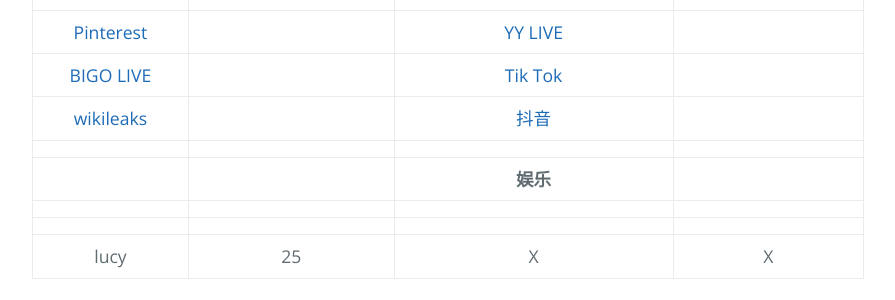
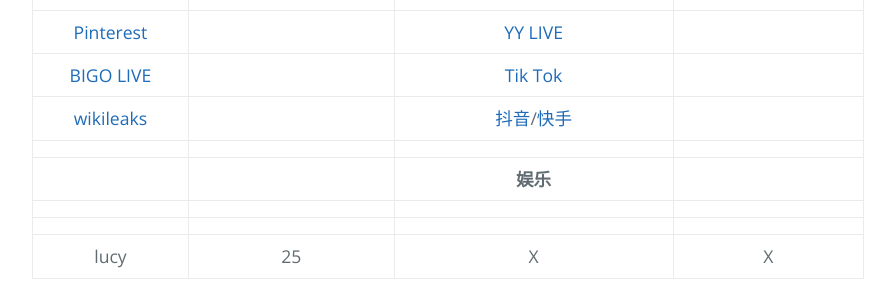
Before and after one commit to AmbroseRen/test, a Jekyll site: the page built from navigation.md, in a window 1280 px wide. Shown: the part 1621-1921 px from the top of the page, without its empty margins (192-1087 px from the left). Built offline with Jekyll 4.4.1, drawn with Linux system fonts in a browser that asks for light colours; our own code applies the rules of GitHub Pages for plain Markdown files; the repository's description, which GitHub fills in, is left out.

Commit message:
Update navigation.md

```diff
--- a/navigation.md
+++ b/navigation.md
@@ -34,7 +34,7 @@
 | [Instagram](https://www.instagram.com/ambroserencn/) | [科学网-889891](http://blog.sciencenet.cn/home.php?mod=spacecp&ac=friend&op=find) | [我的虎牙直播](https://www.huya.com/25541428) | []() |
 | [Pinterest](https://www.pinterest.com/) | []() | [YY LIVE](https://www.yy.com/i/index/live) | []() |
 | [BIGO LIVE](https://www.bigo.tv/cn/show) | []() | [Tik Tok](https://www.tiktok.com/) | []() |
-| [wikileaks](https://wikileaks.org/What-is-WikiLeaks.html) | []() | [抖音](https://www.douyin.com/recommend) | []() |
+| [wikileaks](https://wikileaks.org/What-is-WikiLeaks.html) | []() | [抖音](https://www.douyin.com/recommend)/[快手](https://www.kuaishou.com/) | []() |
 | []() | []() | []() | []() |
 | []() | []() | __娱乐__ | []() |
 | []() | []() | []() | []() |
```
